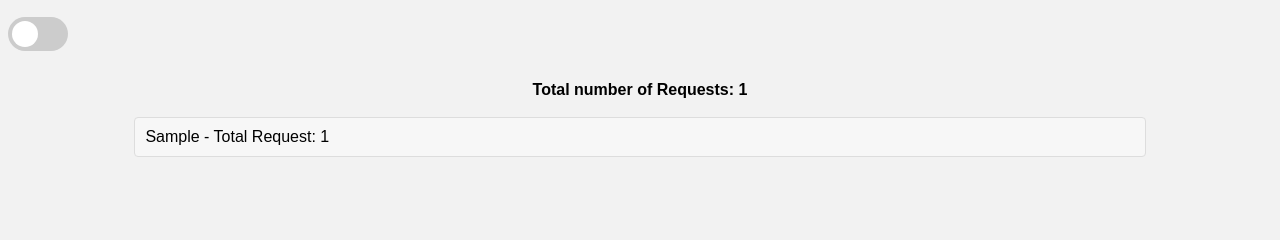
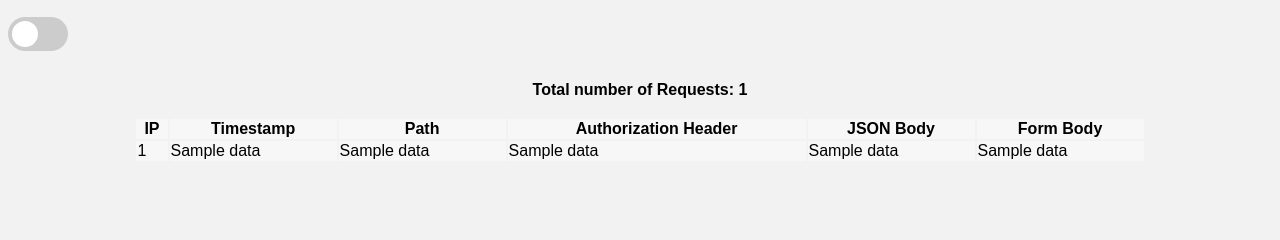
Before and after one commit to haggj/real-time-threat-detection, a Flask app: template Application_Server/templates/index.html in a window 1280 px wide. Shown: the part 134-374 px from the top of the page. Run offline with Flask 2, Linux system fonts and the light colour scheme; the template is opened without the code that fills it: most values are stand-ins (such as "Sample title", 1, 10 or a date in 2020).

Commit message:
Update Server

```diff
--- a/Application_Server/application_server.py
+++ b/Application_Server/application_server.py
@@ -1,3 +1,5 @@
+import json
+
 from flask import Flask, render_template, request
 import os
 from datetime import datetime
@@ -9,26 +11,38 @@ app = Flask(__name__)
 def index(path):
     client_ip = request.environ.get('HTTP_X_REAL_IP', request.remote_addr)
     timestamp = datetime.now().strftime("%Y-%m-%d %H:%M:%S")
+    auth_header = request.headers.get("Authorization")
+    if auth_header:
+        auth_header = '"' + request.headers.get("Authorization") + '"'
+    body_data = request.get_json()
+    form_data = json.dumps(request.form)
+    path = '/' + path
     with open("client_ips.txt", "a") as f:
-        f.write(f"{client_ip}\t{timestamp}\n")
+        f.write(f"{client_ip}\t{timestamp}\t{path}\t{auth_header}\t{body_data}\t{form_data}\n")
+    return render_template('hello_world.html')
 
-    unique_ips = set()
-    all_ips = {}
+@app.route('/1234')
+def statistics():
+    unique_ips = {}
+    all_requests = []
     all_count = 0
     with open("client_ips.txt", "r") as f:
         for line in f:
-            ip = line.strip().split('\t')[0]
-            unique_ips.add(ip)
-            if ip in all_ips:
-                all_ips[ip] += 1
+            data = line.strip().split('\t')
+            ip = data[0]
+            all_requests.append(data)
+            if ip in unique_ips:
+                unique_ips[ip] += 1
             else:
-                all_ips[ip] = 1
+                unique_ips[ip] = 1
             all_count += 1
 
     unique_count = len(unique_ips)
-    all_ips = sorted(all_ips.items())
+    unique_ips = sorted(unique_ips.items())
 
-    return render_template('index.html', unique_ips=unique_ips, unique_count=unique_count, all_ips=all_ips, all_count=all_count)
+    return render_template('index.html', unique_ips=unique_ips, unique_count=unique_count, all_requests=all_requests,
+                           all_count=all_count)
+
 
 if __name__ == '__main__':
     app.run(host='0.0.0.0', port=80, debug=False)
--- a/Application_Server/templates/index.html
+++ b/Application_Server/templates/index.html
@@ -12,13 +12,13 @@
             margin-top: 50px;
             margin-bottom: 30px;
         }
-        ul {
+        table, ul {
             margin: 0 auto;
             list-style: none;
             padding: 0;
             width: 80%;
         }
-        li {
+        tr, li {
             padding: 10px;
             margin-bottom: 10px;
             background-color: #f7f7f7;
@@ -103,19 +103,34 @@
         <div class="count">Number of unique IP addresses: {{ unique_count }}</div>
             <br>
             <ul>
-                {% for ip in unique_ips %}
-                <li>{{ ip }}</li>
+                {% for ip, count in unique_ips %}
+                <li>{{ ip }} - Total Request: {{ count }}</li>
                 {% endfor %}
             </ul>
         </div>
     <div id="all_ips">
         <div class="count">Total number of Requests: {{ all_count }}</div>
             <br>
-            <ul>
-                {% for ip, count in all_ips %}
-                <li>{{ ip }} - Total Request: {{ count }}</li>
+            <table>
+                <tr>
+                    <th>IP</th>
+                    <th>Timestamp</th>
+                    <th>Path</th>
+                    <th>Authorization Header</th>
+                    <th>JSON Body</th>
+                    <th>Form Body</th>
+                </tr>
+                {% for data in all_requests %}
+                    <tr>
+                        <td>{{ data[0] }}</td>
+                        <td>{{ data[1] }}</td>
+                        <td>{{ data[2] }}</td>
+                        <td>{{ data[3] }}</td>
+                        <td>{{ data[4] }}</td>
+                        <td>{{ data[5] }}</td>
+                    </tr>
                 {% endfor %}
-            </ul>
+            </table>
         </div>
     </div>
     <script>
```
Also changed, not shown: Application_Server/templates/hello_world.html (added, +9 -0 lines), Application_Server/README.md.
